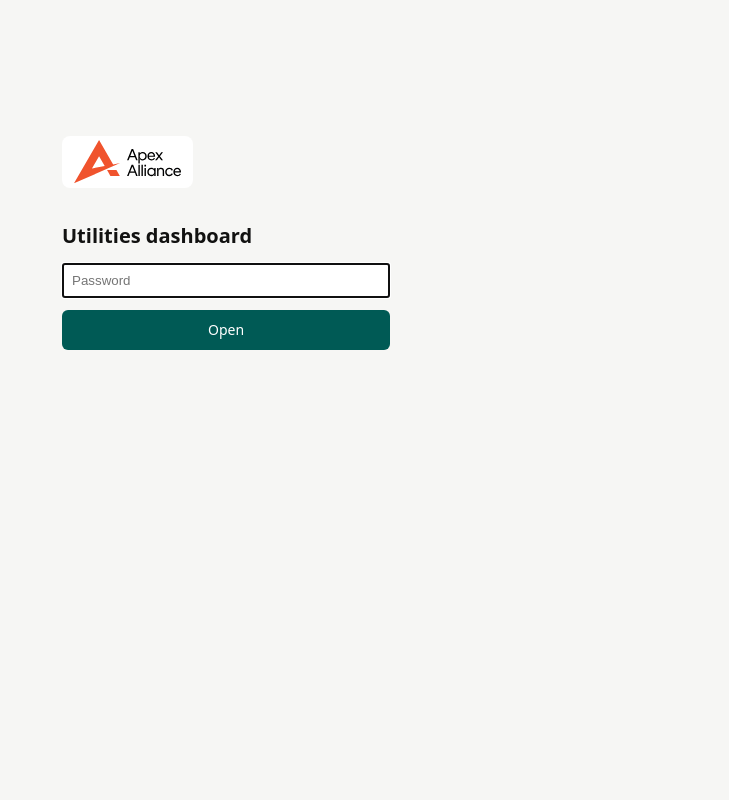
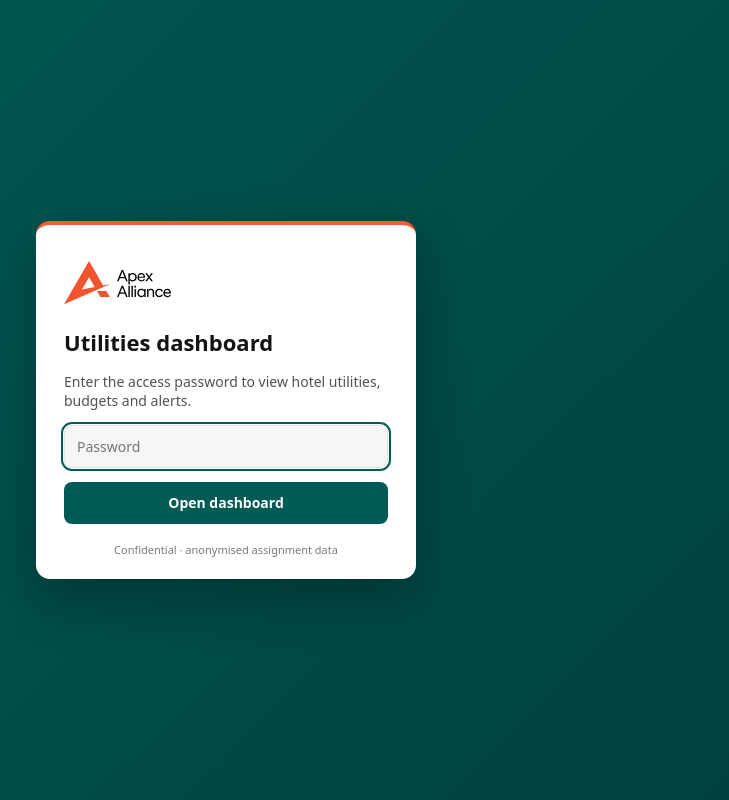
Before and after one commit to juliuspov7/apex-utilities-dashboard, a Next.js app: page /login in a window 1280 px wide. Shown: the whole page, without its empty margins (414-1143 px from the left). Built offline with nearby package versions, Linux system fonts and the light colour scheme.

Commit message:
Redesign login screen

```diff
--- a/app/globals.css
+++ b/app/globals.css
@@ -83,3 +83,16 @@ tr.click:hover td { background: var(--bg); }
 .tt { background: var(--surface); border: 1px solid var(--line); border-radius: 6px; padding: 8px 10px; font-size: 12px; }
 
 .logo { height: 44px; width: auto; background: #fff; border-radius: 8px; padding: 4px 10px; }
+
+.login-page { min-height: 100vh; display: grid; place-items: center; padding: 16px; background: linear-gradient(135deg, #005a55 0%, #00403c 100%); }
+.login-card { width: 100%; max-width: 380px; background: var(--surface); border-radius: 14px; padding: 32px 28px 22px; box-shadow: 0 20px 50px rgba(0,0,0,.28); display: grid; gap: 14px; border-top: 4px solid var(--accent); }
+.login-logo { height: 52px; width: auto; justify-self: start; background: #fff; border-radius: 8px; padding: 4px 10px; margin-left: -10px; }
+.login-card h1 { margin: 4px 0 0; font-size: 22px; }
+.login-card p { margin: 0; color: var(--text-2); font-size: 14px; }
+.login-card input { padding: 11px 12px; border: 1px solid var(--line); border-radius: 8px; background: var(--bg); color: var(--text); font: inherit; }
+.login-card input:focus { outline: 2px solid var(--brand); outline-offset: 1px; }
+.login-card button { padding: 11px; border: 0; border-radius: 8px; background: #005a55; color: #fff; font-weight: 600; cursor: pointer; }
+.login-card button:hover { background: #00706a; }
+.login-card button:disabled { opacity: .7; cursor: default; }
+.login-err { background: var(--alert-bg); color: var(--alert-fg); border-radius: 8px; padding: 8px 10px; font-size: 13px; }
+.login-foot { color: var(--text-3); font-size: 11px; text-align: center; margin-top: 4px; }
--- a/app/login/page.tsx
+++ b/app/login/page.tsx
@@ -3,22 +3,32 @@ import { useState } from "react";
 
 export default function Login() {
   const [err, setErr] = useState("");
+  const [busy, setBusy] = useState(false);
+
   async function submit(e: React.FormEvent<HTMLFormElement>) {
     e.preventDefault();
+    setBusy(true);
+    setErr("");
     const password = new FormData(e.currentTarget).get("password");
-    const res = await fetch("/api/login", { method: "POST", body: JSON.stringify({ password }) });
-    if (res.ok) window.location.href = "/";
-    else setErr("Wrong password");
+    const res = await fetch("/api/login", { method: "POST", body: JSON.stringify({ password }) }).catch(() => null);
+    if (res?.ok) window.location.href = "/";
+    else {
+      setErr(res ? "Wrong password, please try again." : "Network error, please try again.");
+      setBusy(false);
+    }
   }
+
   return (
-    <main style={{ maxWidth: 360, margin: "15vh auto", padding: 16, fontFamily: "system-ui" }}>
-      <img src="/apex-logo.svg" alt="Apex Alliance" style={{ height: 52, background: "#fff", borderRadius: 8, padding: "4px 12px", marginBottom: 16 }} />
-      <h1 style={{ fontSize: 20 }}>Utilities dashboard</h1>
-      <form onSubmit={submit} style={{ display: "grid", gap: 12 }}>
-        <input type="password" name="password" placeholder="Password" autoFocus required style={{ padding: 8 }} />
-        <button style={{ padding: 10, background: "#005a55", color: "#fff", border: 0, borderRadius: 6, cursor: "pointer" }}>Open</button>
+    <main className="login-page">
+      <form className="login-card" onSubmit={submit}>
+        <img src="/apex-logo.svg" alt="Apex Alliance" className="login-logo" />
+        <h1>Utilities dashboard</h1>
+        <p>Enter the access password to view hotel utilities, budgets and alerts.</p>
+        <input type="password" name="password" placeholder="Password" autoFocus required autoComplete="current-password" aria-label="Password" />
+        {err && <div className="login-err" role="alert">{err}</div>}
+        <button disabled={busy}>{busy ? "Checking…" : "Open dashboard"}</button>
+        <div className="login-foot">Confidential · anonymised assignment data</div>
       </form>
-      {err && <p style={{ color: "#b42318" }}>{err}</p>}
     </main>
   );
 }
```
